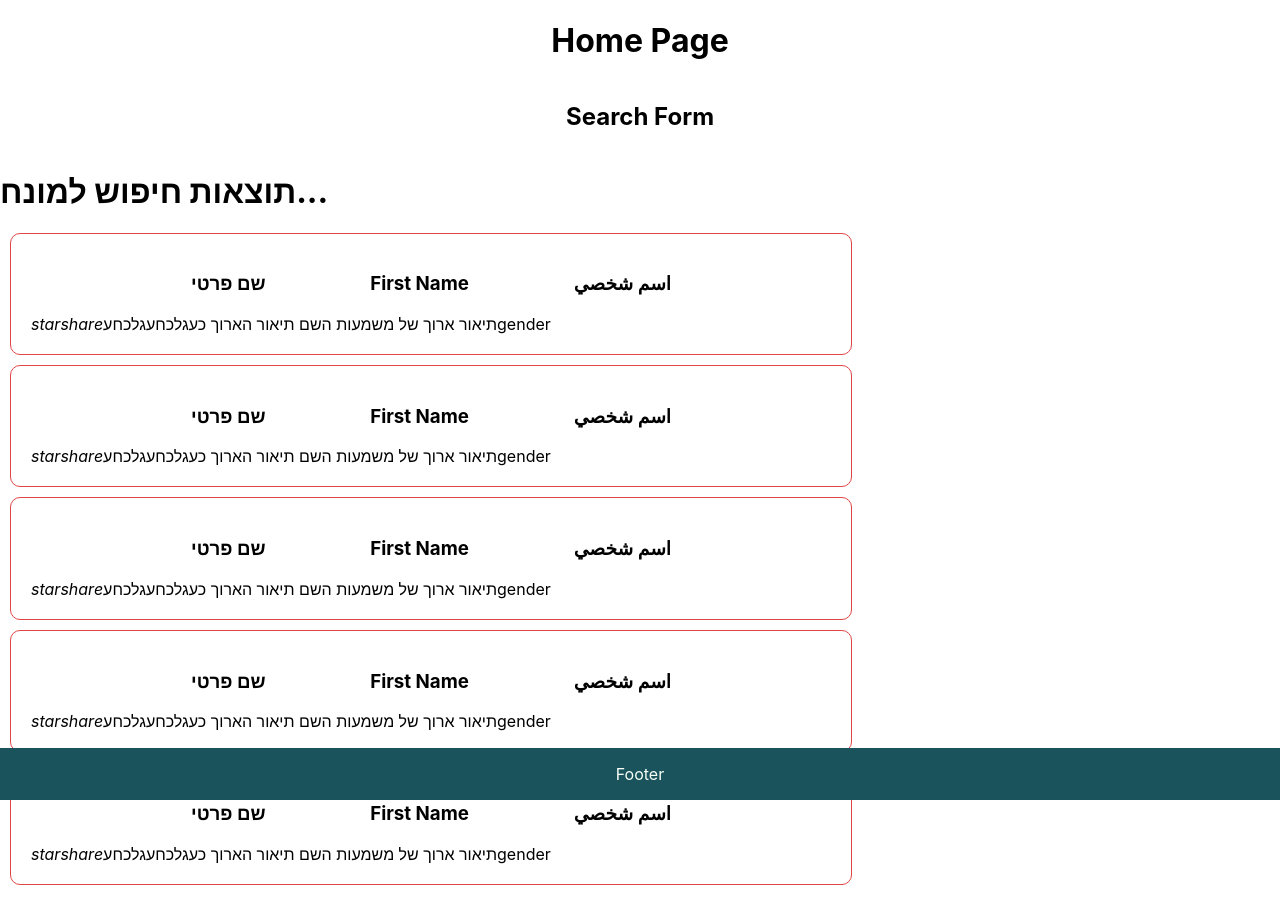
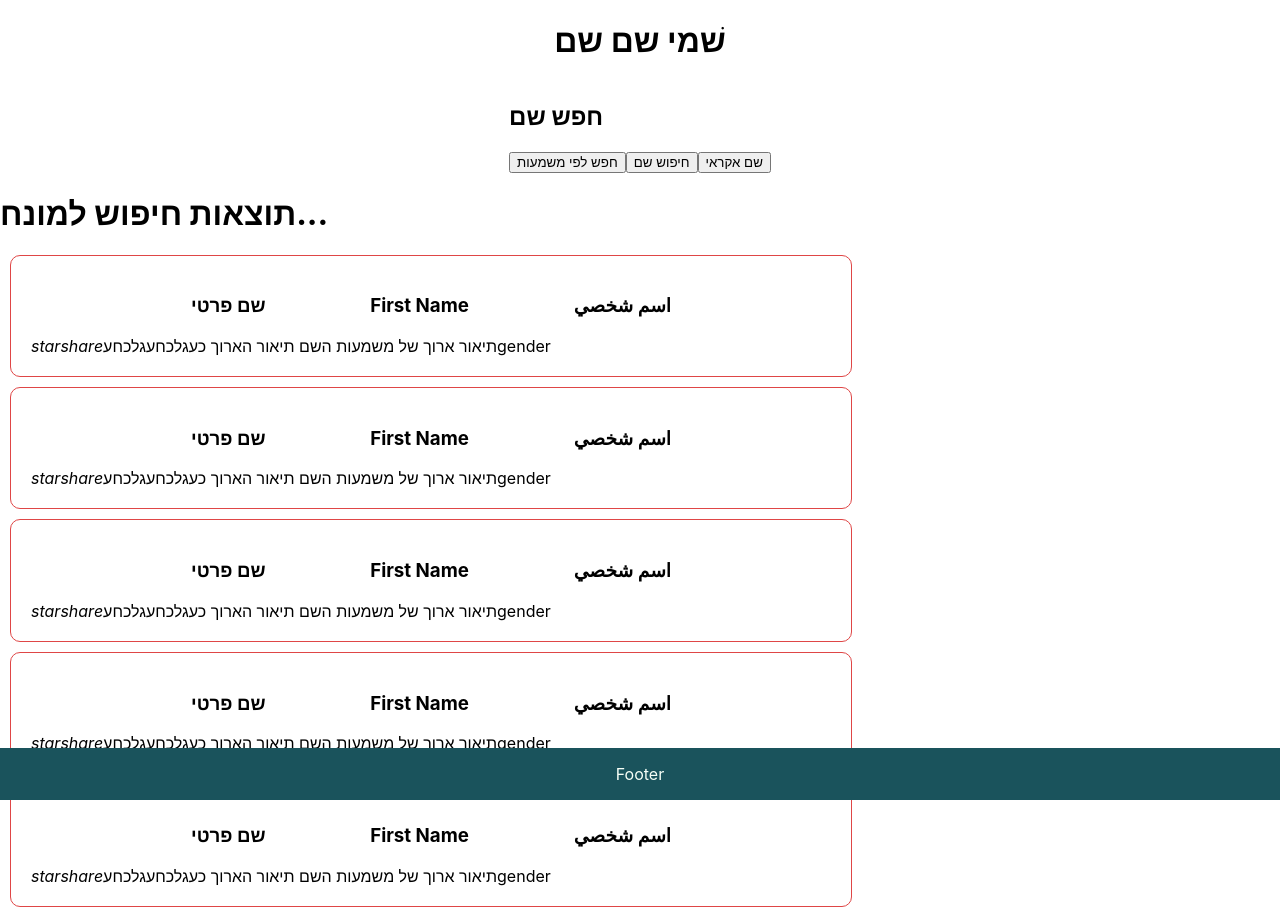
Before and after one commit to EricChukoltyansky/Hackaton, a React (Create React App) app in the folder client/: page / in a window 1280 px wide. Before the commit the page ends 895 px from the top, so only its background shows below. Built offline with nearby package versions, Linux system fonts and the light colour scheme; the HTML template or start-up script is replaced by a standard one.

Commit message:
working on SearchForms

```diff
--- a/client/src/Components/SearchForm/SearchForm.jsx
+++ b/client/src/Components/SearchForm/SearchForm.jsx
@@ -1,10 +1,19 @@
 import React from "react";
+import InputField from "../../Utils/InputField";
+import Button from "../../Utils/Button";
 
 export default function SearchForm() {
 
     return(
         <div>
-            <h2>Search Form</h2>
+            <h2>חפש שם</h2>
+
+           <div>
+                <Button name={'חפש לפי משמעות'} />
+                <Button name={'חיפוש שם'} />
+                <Button name={'שם אקראי'} />
+
+           </div>
         </div>
     )
 }
--- a/client/src/Pages/Home.jsx
+++ b/client/src/Pages/Home.jsx
@@ -4,13 +4,15 @@ import Button from "../Utils/Button";
 import Footer from "../Components/Footer/Footer";
 import './Home.css'
 
+
 export default function Home() {
 
     return(
         <div className='homePage'>
-            <h1>Home Page</h1>
+
+            <h1>שׁמי שם שם</h1>
             <SearchForm />
-            {/*<Button name={'test'} />*/}
+
             <Footer />
         </div>
     )
```
Also changed, not shown: client/src/Components/Navbar/Navbar.jsx (+12 -0 lines).
